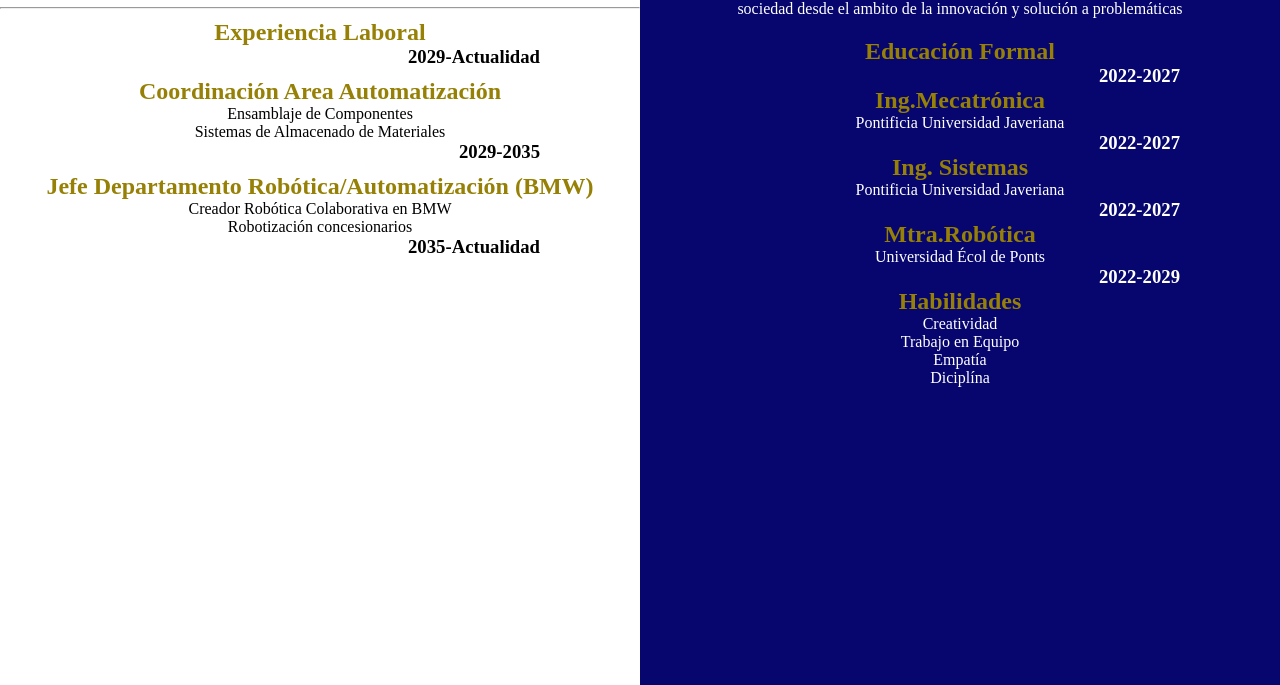
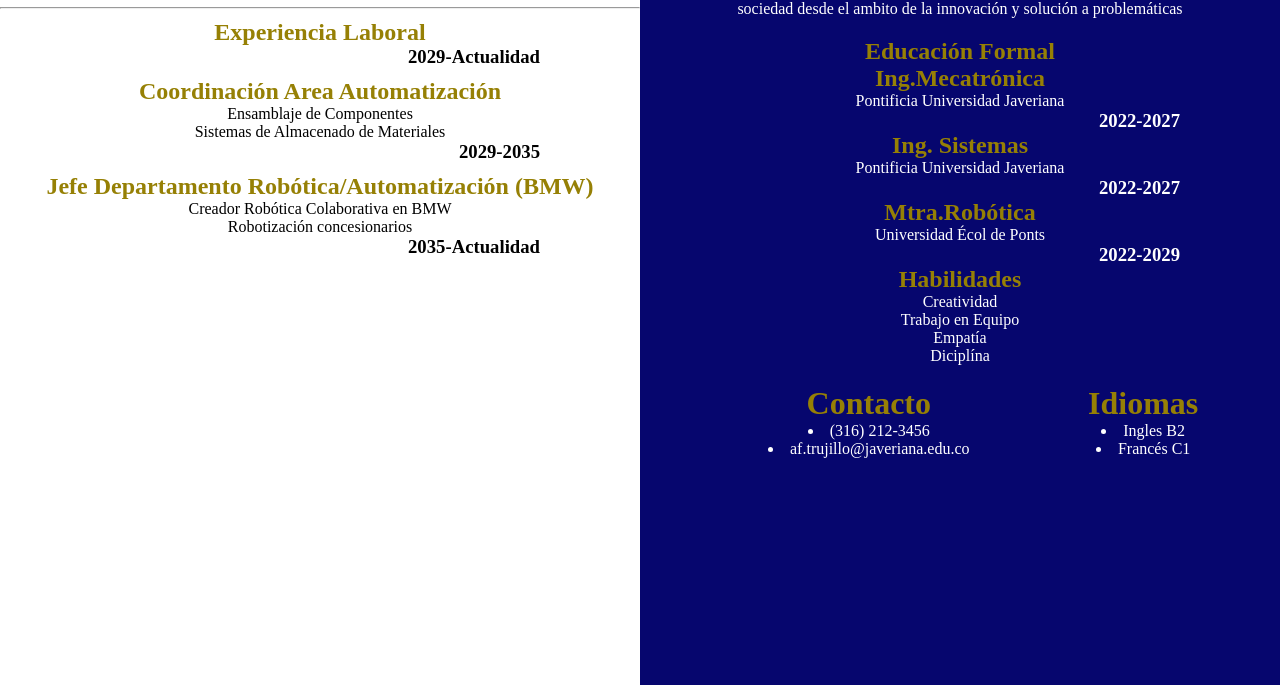
Before and after one commit to Ing-Soft-Jave/Pag-Personal-IngSoft, a plain HTML site: page index.html in a window 1280 px wide. Shown: the part 115-800 px from the top of the page. Drawn offline with Linux system fonts and the light colour scheme.

Commit message:
Creacion contacto e idiomas

```diff
--- a/index.css
+++ b/index.css
@@ -42,7 +42,6 @@ h2 .links{
 
 .Dorado{
     color: rgb(150, 128, 5);
-
 }
 
 #contIZ{
@@ -82,7 +81,22 @@ p{
     color: white;
 }
 
+
 #Habilidades{
     color: white;
     justify-content: center;
 }
+/*Cambios*/
+
+#Contacto{
+    margin-top: 20px;
+    margin-left: 10%;
+    color: white;
+    position: absolute;
+}
+#Idiomas{
+    margin-top: 20px;
+    margin-left: 35%;
+    color: white;
+    position: absolute;
+}
--- a/index.html
+++ b/index.html
@@ -41,7 +41,7 @@
             <div id="EduFormal">
                     <h2 class="Dorado">Educación Formal</h2>
 
-                    <h3 class="fechaDR">2022-2027</h3>
+
                     <h2 class="Dorado">Ing.Mecatrónica</h2>
                     <ul><!-- Lista de punticos -->
                         <li>
@@ -74,6 +74,24 @@
                         <li>Diciplína</li>
                     </ul>
             </div>
+            <!--cambios-->
+            <div >
+                <div  id="Contacto">
+                    <h1 class="Dorado">Contacto</h1>
+                    <pl>
+                        <li>(316) 212-3456</li>
+                        <li>af.trujillo@javeriana.edu.co</li>
+                    </pl>
+                </div>
+
+                <div  id="Idiomas" >
+                    <h1 class="Dorado">Idiomas</h1>
+                    <pl>
+                        <li>Ingles B2</li>
+                        <li>Francés C1</li>
+                    </pl>
+                </div>
+            </div>
         </div>
     </body>
 </html>
```
